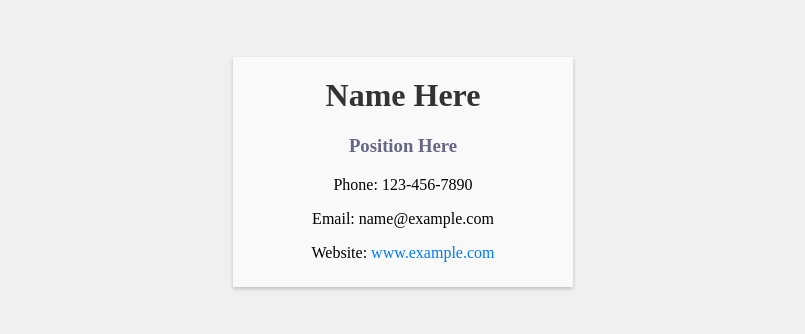
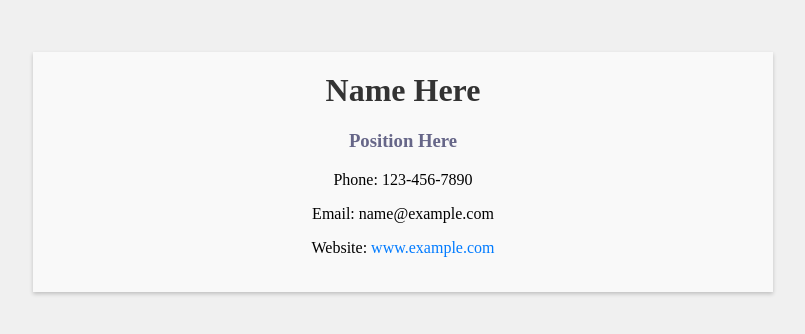
Before and after one commit to nicholasj898/Software, a plain HTML site: page Display/index.html in a window 1280 px wide. Shown: the part 228-562 px from the top of the page, without its empty margins (237-1042 px from the left). Drawn offline with Linux system fonts and the light colour scheme.

Commit message:
Resized Display

```diff
--- a/Display/styles.css
+++ b/Display/styles.css
@@ -8,7 +8,8 @@ body {
 }
 
 .information {
-  width: 300px;
+  width: 700px;
+  height: 200px;
   margin: 0 auto;
   padding: 20px;
   background-color: #f9f9f9;
```
Also changed, not shown: Display/index.html (+5 -5 lines).
